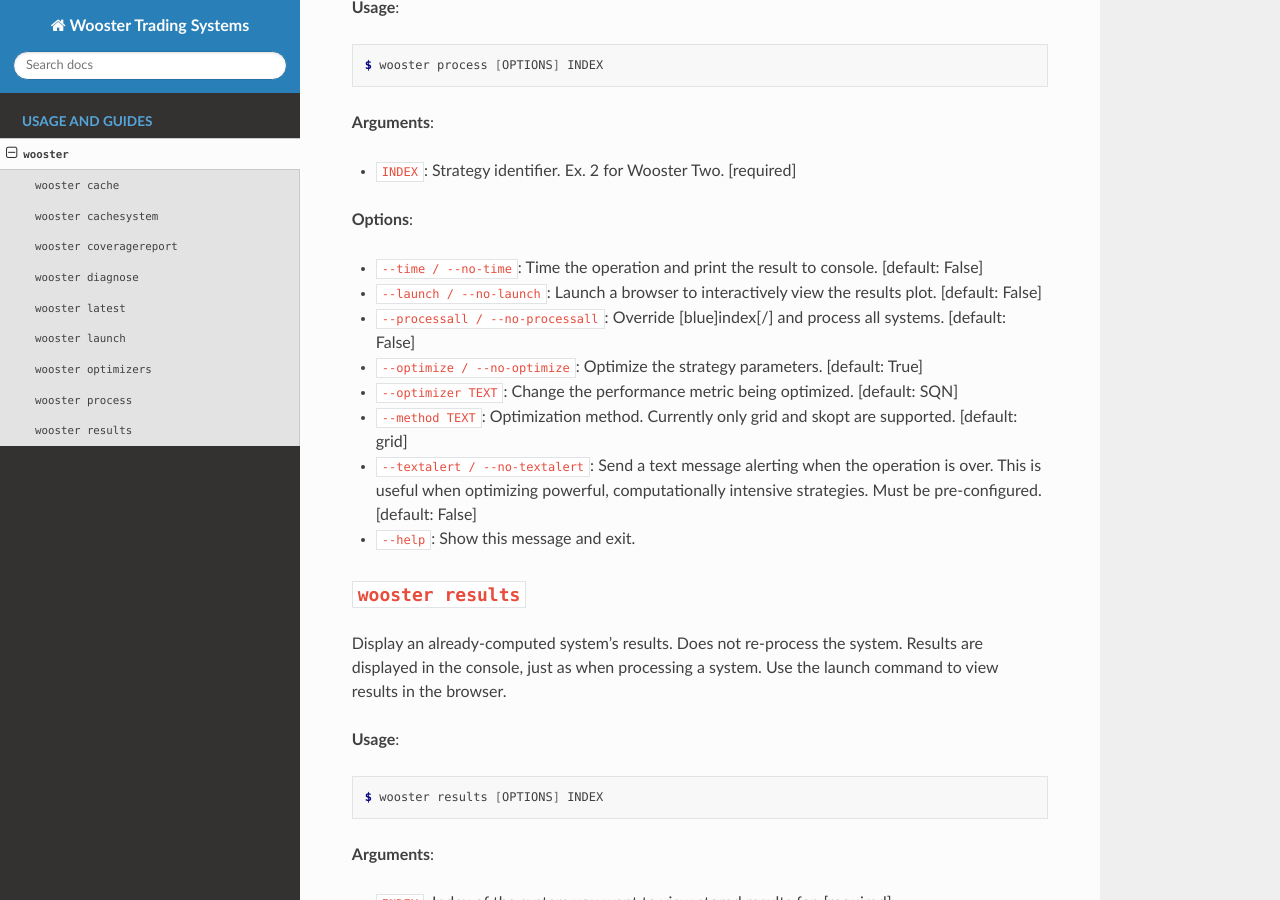
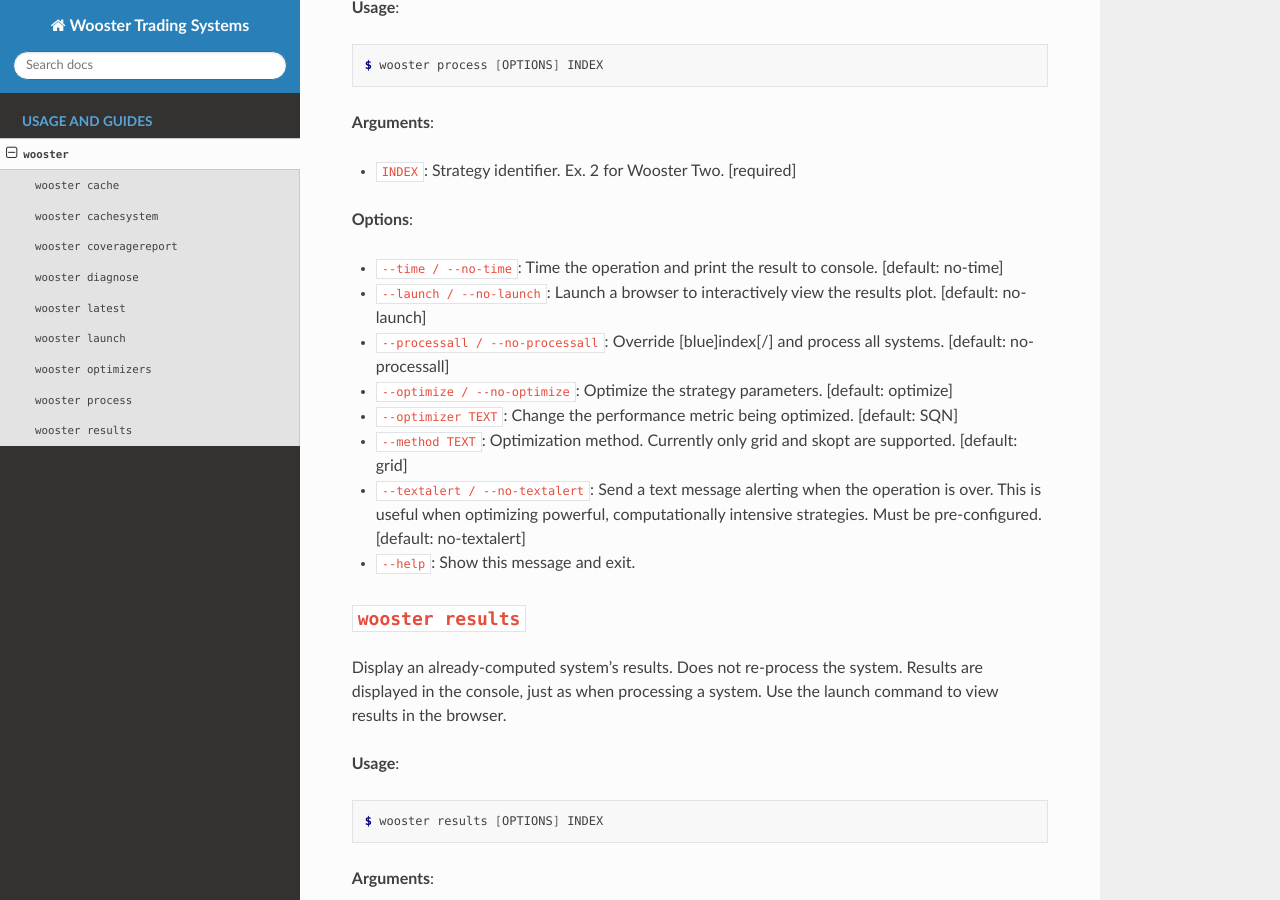
Before and after one commit to preritdas/wooster-trading-systems, a Sphinx documentation site: the page built from docs/source/cli.md, in a window 1280 px wide and 900 px high, scrolled down 3988 px. Built offline with Sphinx 7.4.7 and the Read the Docs theme 2.0.0, drawn with Linux system fonts in a browser that asks for light colours; some of the changed text lies outside the part shown.

Commit message:
Update CLI documentation.

```diff
--- a/docs/source/cli.md
+++ b/docs/source/cli.md
@@ -44,8 +44,8 @@ $ wooster cache [OPTIONS] ACTION [SYMBOL]
 
 * `--interval TEXT`: Interval to store the data in. 1m by default.  [default: 1m]
 * `--lookbackyears INTEGER`: Number of years to aggregate historical data.  [default: 10]
-* `--force / --no-force`: If a warning is returned that your cache exists, rewrite new cache.  [default: False]
-* `--time / --no-time`: Display the amount of time the operation took.  [default: False]
+* `--force / --no-force`: If a warning is returned that your cache exists, rewrite new cache.  [default: no-force]
+* `--time / --no-time`: Display the amount of time the operation took.  [default: no-time]
 * `--help`: Show this message and exit.
 
 ## `wooster cachesystem`
@@ -179,13 +179,13 @@ $ wooster process [OPTIONS] INDEX
 
 **Options**:
 
-* `--time / --no-time`: Time the operation and print the result to console.  [default: False]
-* `--launch / --no-launch`: Launch a browser to interactively view the results plot.  [default: False]
-* `--processall / --no-processall`: Override [blue]index[/] and process all systems.  [default: False]
-* `--optimize / --no-optimize`: Optimize the strategy parameters.  [default: True]
+* `--time / --no-time`: Time the operation and print the result to console.  [default: no-time]
+* `--launch / --no-launch`: Launch a browser to interactively view the results plot.  [default: no-launch]
+* `--processall / --no-processall`: Override [blue]index[/] and process all systems.  [default: no-processall]
+* `--optimize / --no-optimize`: Optimize the strategy parameters.  [default: optimize]
 * `--optimizer TEXT`: Change the performance metric being optimized.  [default: SQN]
 * `--method TEXT`: Optimization method. Currently only grid and skopt are supported.  [default: grid]
-* `--textalert / --no-textalert`: Send a text message alerting when the operation is over. This is useful when optimizing powerful, computationally intensive strategies. Must be pre-configured.  [default: False]
+* `--textalert / --no-textalert`: Send a text message alerting when the operation is over. This is useful when optimizing powerful, computationally intensive strategies. Must be pre-configured.  [default: no-textalert]
 * `--help`: Show this message and exit.
 
 ## `wooster results`
```
Also changed, not shown: other parts of docs/source/cli.md (+5 -5 lines).
